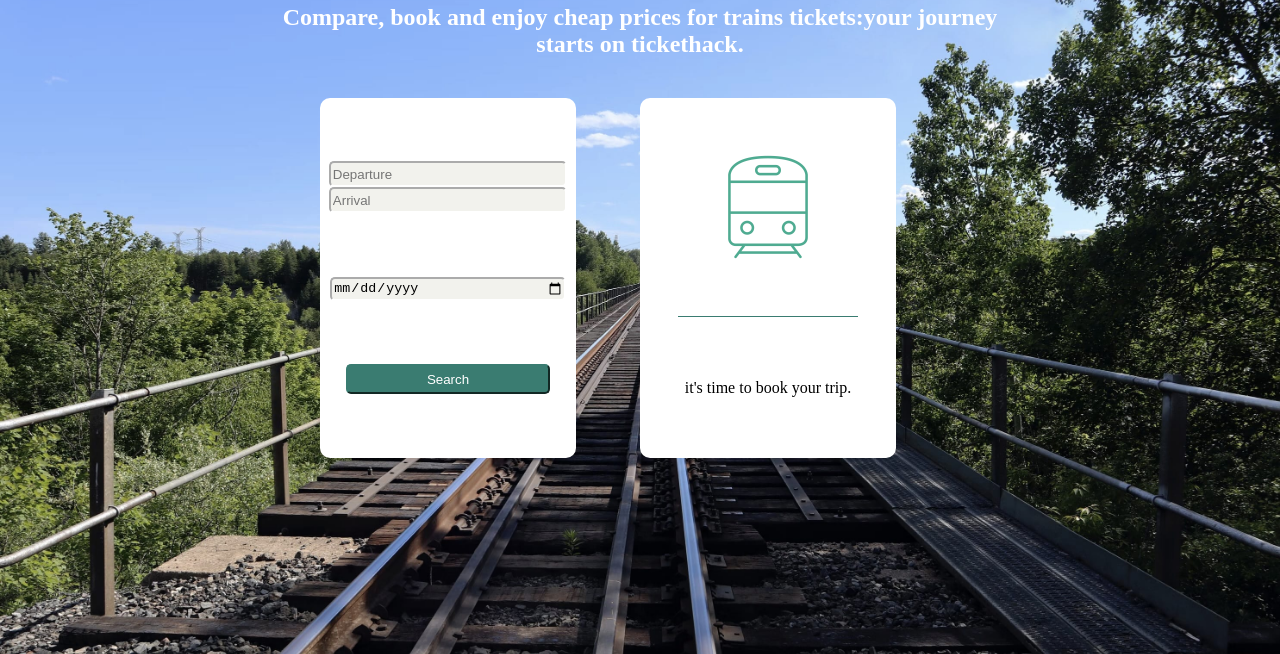
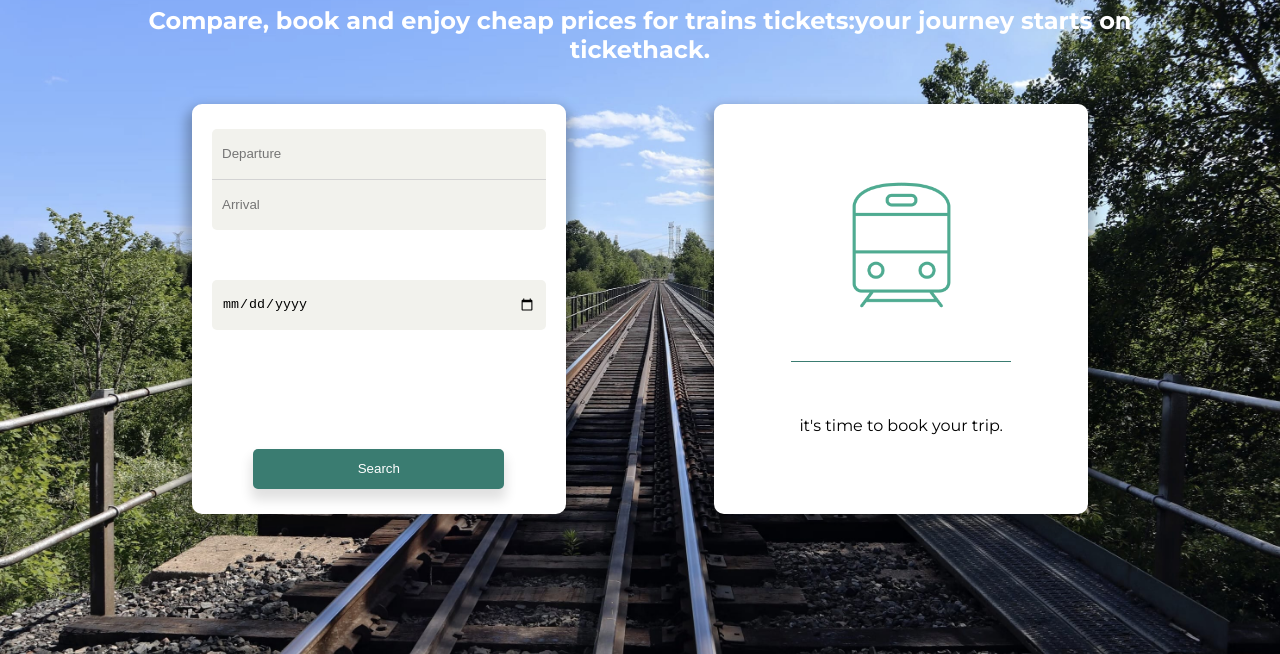
Before and after one commit to tituan/frontend-tickethack, a website: page index.html in a window 1280 px wide. Shown: the part 146-800 px from the top of the page. Drawn offline with Linux system fonts and the light colour scheme.

Commit message:
front style

```diff
--- a/index.html
+++ b/index.html
@@ -5,7 +5,9 @@
     <meta name="viewport" content="width=device-width, initial-scale=1.0">
     <title>Document</title>
     <link rel="stylesheet" href="style.css"/>
-</head>
+    <link rel="preconnect" href="https://fonts.googleapis.com">
+    <link rel="preconnect" href="https://fonts.gstatic.com" crossorigin>
+    <link href="https://fonts.googleapis.com/css2?family=Montserrat:ital,wght@0,100..900;1,100..900&family=Roboto:ital,wght@0,100..900;1,100..900&display=swap" rel="stylesheet">
 <body>
     <header id="header">
         <div id="logo">
@@ -24,20 +26,19 @@
         <div id="container">
             <div id="searchBox" class="containerBox">
                 <div id="searchDiv">
-                    <input type="text" name="departure" placeholder="Departure"  id="DepartureInput" value>
-                    <input type="text" name="arrival" placeholder="Arrival"id="ArrivalInput" value>
+                    <input type="text" name="departure" placeholder="Departure"  id="DepartureInput" class="inputStyle" value>
+                    <input type="text" name="arrival" placeholder="Arrival" id="ArrivalInput" class="inputStyle" value>
+                    <input type="date" name="date" id="dateInput">
                 </div>
-                <input type="date" name="date" id="dateInput">
                 <button  type="button" id="submitButton" >Search</button>
             </div>
             <div id="resultBox" class="containerBox">
 
-                <img src="./images/train.png" alt="train pic">
+            </div>
+            <div id="messageBox" class="containerBox">
+                <img id="messageBox-img" src="./images/train.png" alt="train pic">
                 <div id="line"></div>
-                <p >it's time to book your trip.</p>
-            </div>
-            <div id="messageBox">
-
+                <p class="bookingText">it's time to book your trip.</p>
             </div>
         </div>
     </main>
--- a/style.css
+++ b/style.css
@@ -1,6 +1,7 @@
 body {
     padding: 0;
     margin: 0;
+    font-family: "Montserrat", serif;
 }
 
 #header {
@@ -10,6 +11,8 @@ body {
     display: flex;
     justify-content: space-between;
     align-items: center;
+    -webkit-box-shadow: 0px 9px 15px -1px rgba(0,0,0,0.26);
+    box-shadow: 0px 9px 15px -1px rgba(0,0,0,0.26);
 }
 /* #logo {
 } */
@@ -32,14 +35,13 @@ body {
 #title {
     margin-bottom: 20px;
     margin-top: 20px;
-    width: 60%;
-    /* background-color: white; */
+    width: 80%;
     text-align: center;
     color: white;
 }
 #container {
     /* background-color: rgb(120, 84, 84); */
-    width: 50%;
+    width: 70%;
     height: 50vh;
     display: flex;
     justify-content: space-between;
@@ -49,21 +51,37 @@ body {
     border-radius: 10px;
     background-color: white;
     height: 90%;
-    width: 40%;
+    width: 35%;
 }
 
 #resultBox {
+    /* display: flex; */
+    display: none;
+    flex-direction: column;
+    align-items: center;
+    justify-content: space-evenly;
+    -webkit-box-shadow: 0px 9px 12px 6px rgba(0,0,0,0.26);
+    box-shadow: 0px 9px 12px 6px rgba(0,0,0,0.26);
+}
+
+#messageBox {
     display: flex;
     flex-direction: column;
     align-items: center;
     justify-content: space-evenly;
+    padding: 25px 30px;
+    -webkit-box-shadow: 0px 9px 12px 6px rgba(0,0,0,0.26);
+    box-shadow: 0px 9px 12px 6px rgba(0,0,0,0.26);
 }
 
 #searchBox {
     display: flex;
     flex-direction: column;
     align-items: center;
-    justify-content: space-evenly;
+    justify-content: space-between;
+    padding: 25px 30px;
+    -webkit-box-shadow: 0px 9px 12px 6px rgba(0,0,0,0.26);
+    box-shadow: 0px 9px 12px 6px rgba(0,0,0,0.26);
 }
 #searchDiv {
     display: flex;
@@ -75,6 +93,7 @@ body {
 img {
     width: 50%;
 }
+
 #line {
     height: 1px;
     width: 70%;
@@ -86,21 +105,39 @@ img {
     color: rgb(58, 124, 113);
     font-weight: 800;
     font-size: x-large;
+    font-family: "Roboto", serif;
 }
+
 #submitButton {
     background-color: rgb(58, 124, 113);
     border-radius: 5px;
     width: 80%;
-    height: 30px;
+    height: 40px;
     border-color: rgb(58, 124, 113);
     color: white;
+    border: 0;
+    -webkit-box-shadow: 0px 9px 12px 2px rgba(0,0,0,0.12);
+    box-shadow: 0px 9px 12px 2px rgba(0,0,0,0.12);
+    cursor: pointer;
+    font-size: 900;
 }
+
+#submitButton:hover {
+    transition: 0.2s all;
+    -webkit-box-shadow: 0px 9px 12px 2px rgba(0,0,0,0.20);
+    box-shadow: 0px 9px 12px 2px rgba(0,0,0,0.20);
+}
+
 input {
-    width: 90%;
-    height: 20px;
+    display: block;
+    width: 100%;
+    height: 40px;
     border-color: white;
     border-radius: 5px;
+    border: 0;
+    padding: 5px 10px;
     background-color: rgb(242, 242, 237);
+    outline: none;
 }
 
 #whiteBG {
@@ -162,3 +199,13 @@ a {
     width: 22%;
     background-color: rgb(56, 66, 66);
 }
+
+#ArrivalInput {
+    margin-bottom: 50px;
+    border-radius: 0 0 5px 5px;
+}
+
+#DepartureInput {
+    border-bottom: 1px solid #D3D3D3;
+    border-radius: 5px 5px 0 0;
+}
```
